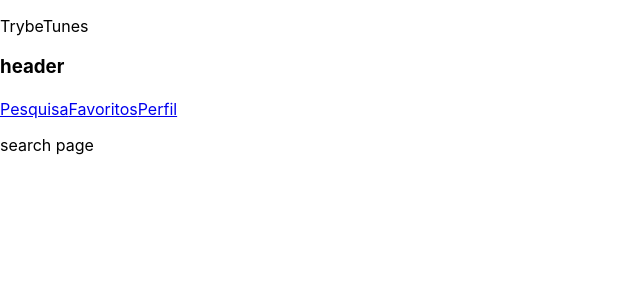
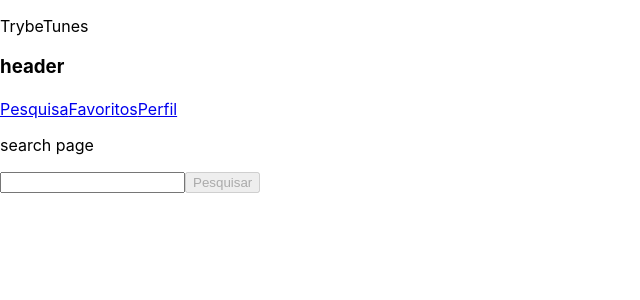
Before and after one commit to letsandrade/trybetunes, a React (Create React App) app: page /search in a window 1280 px wide. Shown: the top 300 px of the page, without its empty margins (0-640 px from the left). Built offline with nearby package versions, Linux system fonts and the light colour scheme.

Commit message:
requisito 5

```diff
--- a/src/pages/Search.js
+++ b/src/pages/Search.js
@@ -2,11 +2,56 @@ import React, { Component } from 'react';
 import Header from '../components/Header';
 
 class Login extends Component {
+  state = {
+    searchBox: '',
+    isButtonDisabled: true,
+  }
+
+  handleInputChange = ({ target }) => {
+    console.log(target);
+    const { name, value } = target;
+    this.setState({
+      [name]: value,
+    }, this.validateSearch);
+  }
+
+  validateSearch = () => {
+    const { searchBox } = this.state;
+    const minSize = 2;
+    if (searchBox.length >= minSize) {
+      this.setState({
+        isButtonDisabled: false,
+      });
+    } else {
+      this.setState({
+        isButtonDisabled: true,
+      });
+    }
+  }
+
   render() {
+    const { searchBox, isButtonDisabled } = this.state;
     return (
       <div data-testid="page-search">
         <Header />
         <p>search page</p>
+        <form>
+          <input
+            type="text"
+            name="searchBox"
+            value={ searchBox }
+            data-testid="search-artist-input"
+            onChange={ this.handleInputChange }
+          />
+          <button
+            type="button"
+            data-testid="search-artist-button"
+            disabled={ isButtonDisabled }
+            onClick={ this.handleButtonClick }
+          >
+            Pesquisar
+          </button>
+        </form>
       </div>
     );
   }
```
